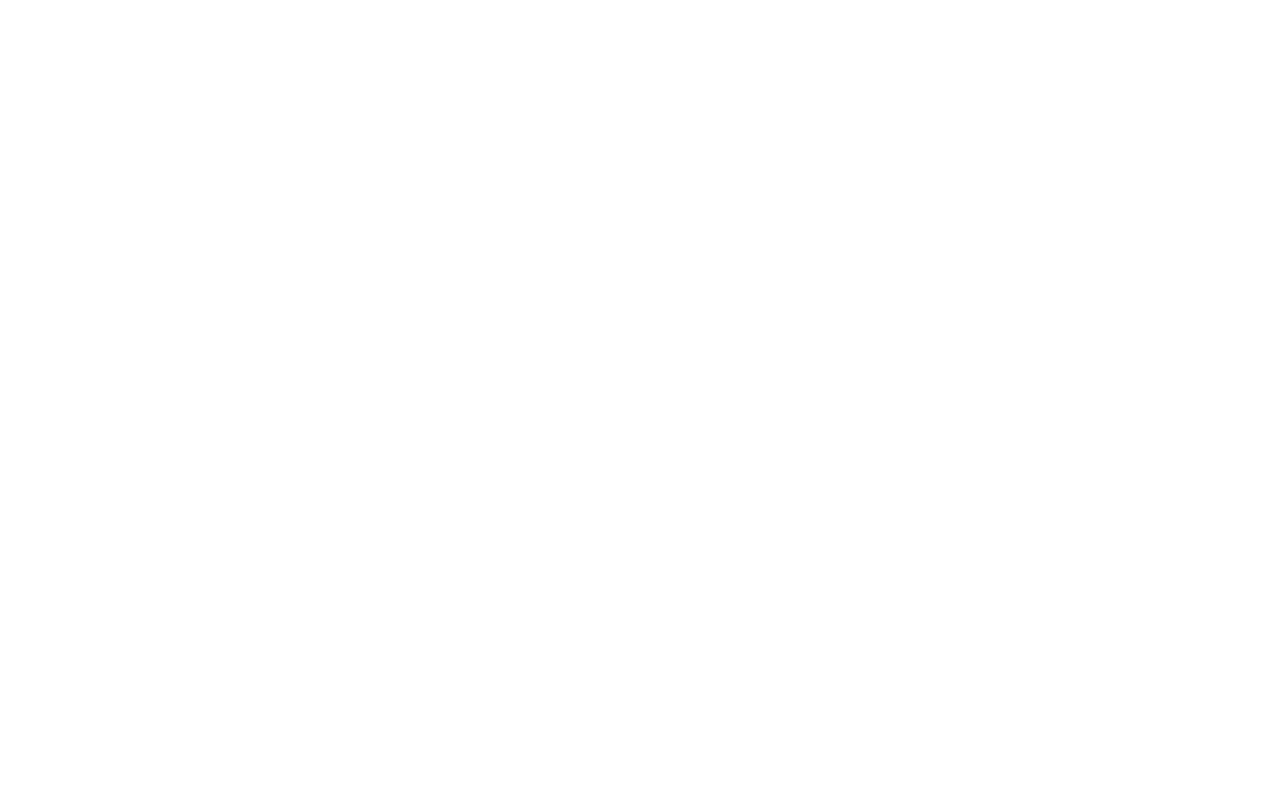
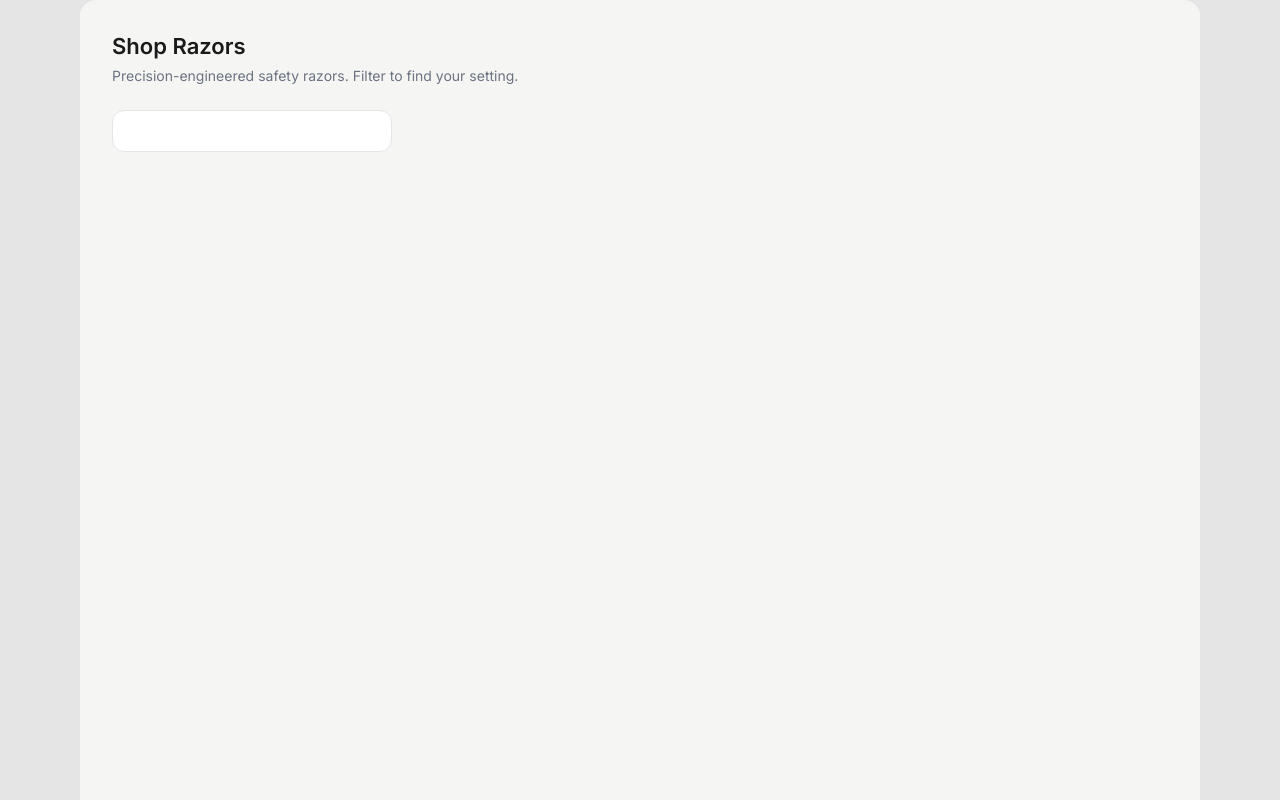
Before and after one commit to syedm121/rockwell-part-2, a React (Vite) app: page / in a window 1280 px wide. Shown: the top 800 px of the page. Built offline with nearby package versions, Linux system fonts and the light colour scheme.

Commit message:
Skeleton created and Design Tokens Applied

```diff
--- a/index.html
+++ b/index.html
@@ -4,6 +4,9 @@
     <meta charset="UTF-8" />
     <meta name="viewport" content="width=device-width, initial-scale=1.0" />
     <title>Rockwell — Dev Test Part 2</title>
+    <link rel="preconnect" href="https://fonts.googleapis.com" />
+    <link rel="preconnect" href="https://fonts.gstatic.com" crossorigin />
+    <link href="https://fonts.googleapis.com/css2?family=Inter:wght@400;500;600&display=swap" rel="stylesheet" />
   </head>
   <body>
     <div id="root"></div>
--- a/src/App.tsx
+++ b/src/App.tsx
@@ -1,11 +1,28 @@
-
+import FilterPanel from '@/components/FilterPanel/FilterPanel';
+import Results from '@/components/Results/Results';
 
 export default function App() {
+  return (
+    <div className="min-h-screen bg-[#e5e5e5] flex items-center justify-center">
+      <div className="w-[1120px] h-[1046px] bg-[#f5f5f4] rounded-2xl p-8 flex flex-col gap-6">
 
+        {/* Header */}
+        <div className="flex flex-col gap-1.5">
+          <h1 className="text-[22px] font-semibold text-[#1a1a1a] leading-7">
+            Shop Razors
+          </h1>
+          <p className="text-[14px] text-[#6b7280] leading-5">
+            Precision-engineered safety razors. Filter to find your setting.
+          </p>
+        </div>
 
-  return (
-    <div className="min-h-screen bg-background text-foreground flex items-center justify-center p-8">
+        {/* Body */}
+        <div className="flex gap-8 items-start w-full">
+          <FilterPanel />
+          <Results />
+        </div>
 
+      </div>
     </div>
   );
 }
--- /dev/null
+++ b/src/components/FilterPanel/FilterPanel.tsx
@@ -0,0 +1,6 @@
+export default function FilterPanel() {
+  return (
+    <aside className="bg-white border border-[#e5e5e5] rounded-xl p-5 w-[280px] shrink-0">
+    </aside>
+  );
+}
--- /dev/null
+++ b/src/components/Results/Results.tsx
@@ -0,0 +1,6 @@
+export default function Results() {
+  return (
+    <main className="flex-1 min-w-0">
+    </main>
+  );
+}
--- a/src/index.css
+++ b/src/index.css
@@ -4,26 +4,26 @@
 
 @layer base {
   :root {
-    --background: 0 0% 100%;
-    --foreground: 222.2 84% 4.9%;
-    --card: 0 0% 100%;
-    --card-foreground: 222.2 84% 4.9%;
+    --background: 60 5% 96%;        /* #f5f5f4 page bg */
+    --foreground: 0 0% 10%;         /* #1a1a1a text primary */
+    --card: 0 0% 100%;              /* #ffffff surface */
+    --card-foreground: 0 0% 10%;
     --popover: 0 0% 100%;
-    --popover-foreground: 222.2 84% 4.9%;
-    --primary: 222.2 47.4% 11.2%;
-    --primary-foreground: 210 40% 98%;
-    --secondary: 210 40% 96.1%;
-    --secondary-foreground: 222.2 47.4% 11.2%;
-    --muted: 210 40% 96.1%;
-    --muted-foreground: 215.4 16.3% 46.9%;
-    --accent: 210 40% 96.1%;
-    --accent-foreground: 222.2 47.4% 11.2%;
+    --popover-foreground: 0 0% 10%;
+    --primary: 0 0% 10%;            /* #1a1a1a */
+    --primary-foreground: 0 0% 100%;
+    --secondary: 60 5% 94%;         /* #efefee chip bg */
+    --secondary-foreground: 0 0% 10%;
+    --muted: 60 14% 98%;            /* #f9f9f8 search bg */
+    --muted-foreground: 220 9% 46%; /* #6b7280 text muted */
+    --accent: 60 3% 92%;            /* #ececeb image placeholder */
+    --accent-foreground: 0 0% 10%;
     --destructive: 0 84.2% 60.2%;
-    --destructive-foreground: 210 40% 98%;
-    --border: 214.3 31.8% 91.4%;
-    --input: 214.3 31.8% 91.4%;
-    --ring: 222.2 84% 4.9%;
-    --radius: 0.5rem;
+    --destructive-foreground: 0 0% 100%;
+    --border: 0 0% 90%;             /* #e5e5e5 */
+    --input: 0 0% 90%;
+    --ring: 0 0% 10%;
+    --radius: 0.75rem;              /* 12px base radius */
   }
 
   .dark {
@@ -55,5 +55,6 @@
   }
   body {
     @apply bg-background text-foreground;
+    font-family: 'Inter', sans-serif;
   }
 }
--- a/tsconfig.app.json
+++ b/tsconfig.app.json
@@ -5,17 +5,23 @@
     "lib": ["ES2022", "DOM", "DOM.Iterable"],
     "module": "ESNext",
     "skipLibCheck": true,
+
     "moduleResolution": "bundler",
     "allowImportingTsExtensions": true,
     "isolatedModules": true,
     "moduleDetection": "force",
     "noEmit": true,
+
     "jsx": "react-jsx",
+
     "strict": true,
     "noUnusedLocals": true,
     "noUnusedParameters": true,
     "noFallthroughCasesInSwitch": true,
+
     "baseUrl": ".",
+    "ignoreDeprecations": "6.0",
+
     "paths": {
       "@/*": ["./src/*"]
     }
```
